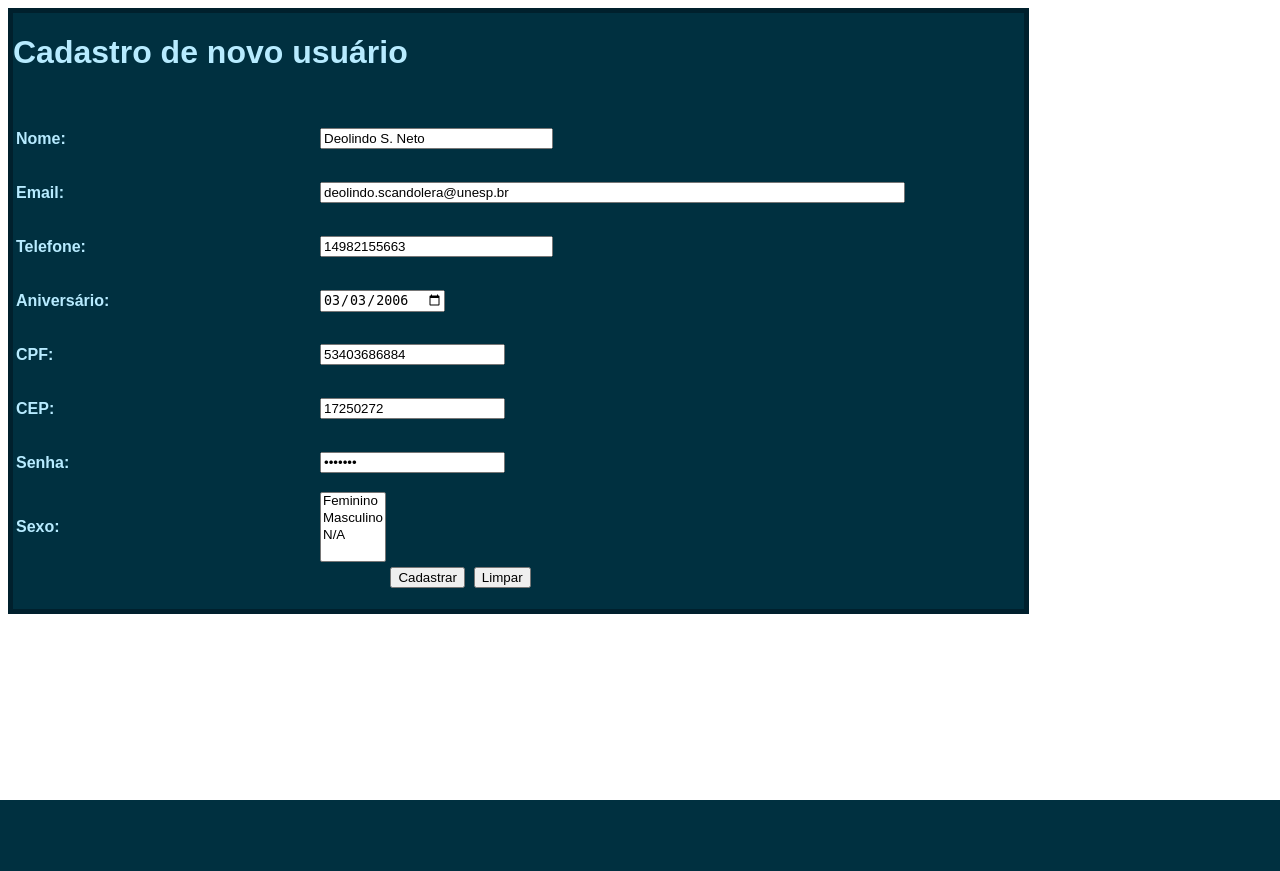
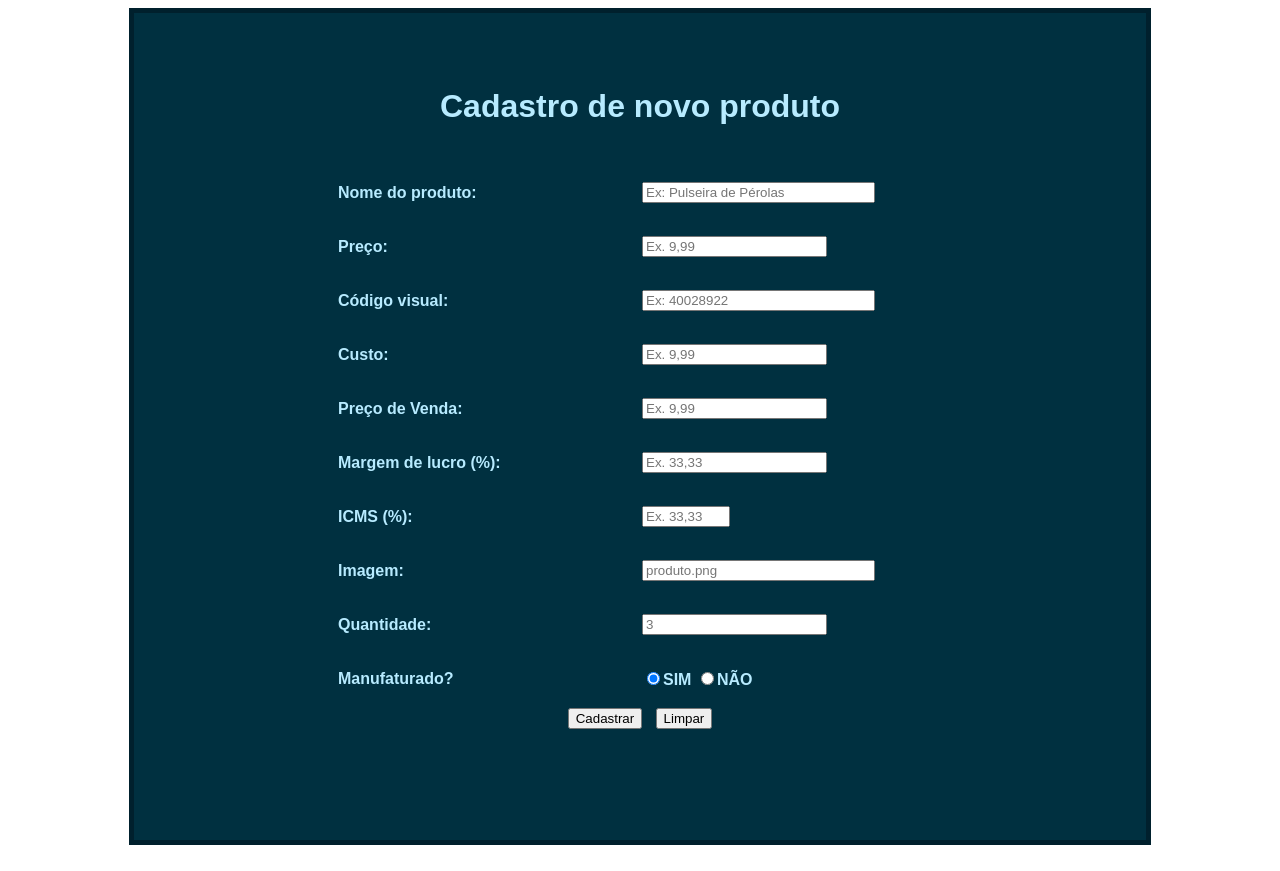
Before and after one commit to DeolindoNeto/ECOMMERCE-Perline, a PHP site: page /CRUD_Usuarios/novoUsuario.php in a window 1280 px wide. Before the commit the page ends 800 px from the top, so only its background shows below. Run offline with PHP 8.4, Linux system fonts and the light colour scheme; lists and menus that the app fills with data are empty.

Commit message:
Update novoUsuario.php

```diff
--- a/CRUD_Usuarios/novoUsuario.php
+++ b/CRUD_Usuarios/novoUsuario.php
@@ -7,52 +7,61 @@
     <title>Perline Art</title>
 </head>
 <body>
-<div class="menu">
-   <h1>Cadastro de novo usuário</h1><br>
-            <form action="./novoUsuarioBack.php" method="post">
+        <!-- Início da página -->
+        <center><div class="menu"><br><br><br>
+            <h1>Cadastro de novo produto</h1><br>
+            <form action="./novoProdutoback.php" method="post">
             <table>
                 <tr align="left">
-                    <th width="300px"><p>Nome:</p></th>
-                    <th width="300px"><input type="text" name="USERNAME" maxlength="70" size="26" value="Deolindo S. Neto" required></th>
+                    <th width="300px"><p>Nome do produto:</p></th>
+                    <th width="300px"><input type="text" name="PRODUCTNAME" maxlength="70" size="26" placeholder="Ex: Pulseira de Pérolas" required></th>
                 </tr>
                 <tr align="left">
-                   <th><p>Email:</p></th>
-                   <th><input type="email" size="70" name="USEREMAIL" value="deolindo.scandolera@unesp.br" required></th>
+                   <th><p>Preço:</p></th>
+                   <th><input type="number" name="PRODUCTPRICE" placeholder="Ex. 9,99" step="0.01" required></th>
                 </tr>
                 <tr align="left">
-                   <th><p>Telefone:</p></th>
-                   <th><input type="text" name="USERFONE" maxlength="11" placeholder="Ex. 14981665544" size="26" value="14982155663" required></th>
+                   <th><p>Código visual:</p></th>
+                   <th><input type="text" name="PRODUCTCODE" maxlength="50" size="26" placeholder="Ex: 40028922" required></th>
                 </tr>
                 <tr align="left">
-                   <th><p>Aniversário:</p></th>
-                   <th><input type="date" name="USERNASC" value="2006-03-03" required></th>
+                   <th><p>Custo:</p></th>
+                   <th><input type="number" name="PRODUCTCOST" placeholder="Ex. 9,99" step="0.01" required></th>
                 </tr>
                 <tr align="left">
-                   <th><p>CPF:</p></th>
-                   <th><input type="text" name="USERCPF" maxlength="11" placeholder="Ex. 09610068422" value="53403686884" required></th>
+                   <th><p>Preço de Venda:</p></th>
+                   <th><input type="number" name="PRODUCTSELLPRICE" placeholder="Ex. 9,99" step="0.01" required></th>
                 </tr>
                 <tr align="left">
-                   <th><p>CEP:</p></th>
-                   <th><input type="text" name="USERCEP" maxlength="8" placeholder="Ex. 17250000" value="17250272" required></th>
+                   <th><p>Margem de lucro (%):</p></th>
+                   <th><input type="number" name="PRODUCTMARGIN" placeholder="Ex. 33,33" step="0.01" min="0"  required></th>
                 </tr>
                 <tr align="left">
-                   <th><p>Senha:</p></th>
-                   <th><input type="password" name="USERSENHA" value="deo1234" required></th>
+                   <th><p>ICMS (%):</p></th>
+                   <th><input type="number" name="PRODUCTICMS" placeholder="Ex. 33,33" step="0.01" min="0" max="100"  required></th>
                 </tr>
                 <tr align="left">
-                   <th><p>Sexo:</p></th>
-                   <th>
-                            <select name="USERSEX" multiple> <!--Se tirar o size vira uma dropbox-->
-                                <option value="Fem">Feminino</option>
-                                <option value="Mas">Masculino</option>
-                                <option value="N/A">N/A</option>
-                            </select>
-                    </th>
+                    <th><p>Imagem:</p></th>
+                    <th><input type="text" name="PRODUCTIMAGE" maxlength="200" size="26" placeholder="produto.png" required></th>
                 </tr>
-                    <th colspan="2"><input type="submit" value="Cadastrar">&nbsp;&nbsp;<input type="reset" value="Limpar"></th>
+                <tr align="left">
+                    <th><p>Quantidade:</p></th>
+                    <th><input type="number" name="PRODUCTQTDE" maxlength="200" size="26" placeholder="3" required></th>
+                </tr>
+                <tr align="left">
+                   <th><p>Manufaturado?</p></th>
+                   <th><input type="radio" name="PRODUCTMANFACTURED" value="Sim" checked required>SIM
+                   <input type="radio" name="PRODUCTMANFACTURED"  required>NÃO</th>
+                </tr>
+                <tr>
+                    <th colspan="2"><input type="submit" value="Cadastrar">&nbsp;&nbsp;
+                                    <input type="reset" value="Limpar"></th>
                 </tr>
             </table>
             </form><br>
+            <br><br><br><br><br>
+        </div></center>
+        <!-- Fim da página --><br>
    </div>
 </body>
 </html>
```
